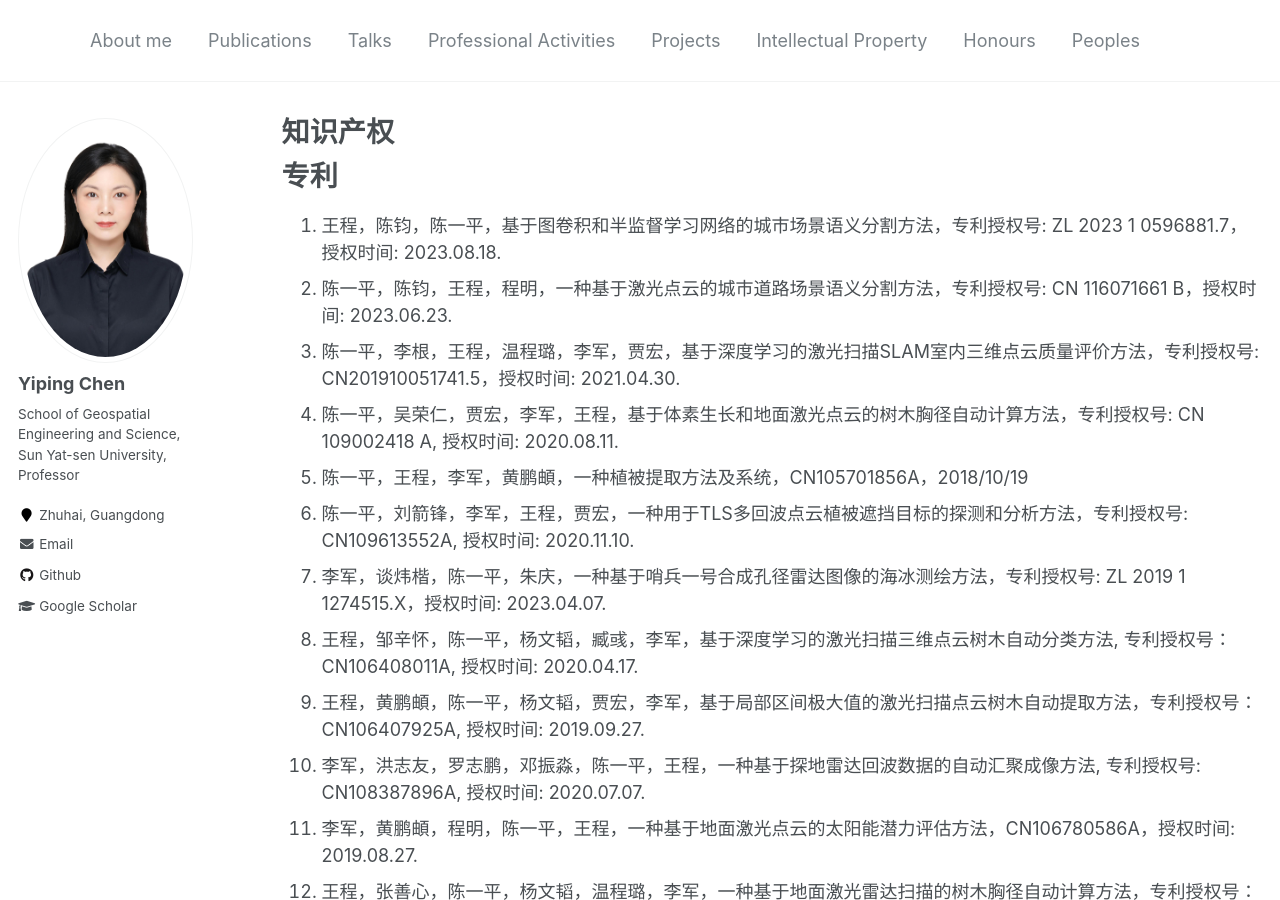
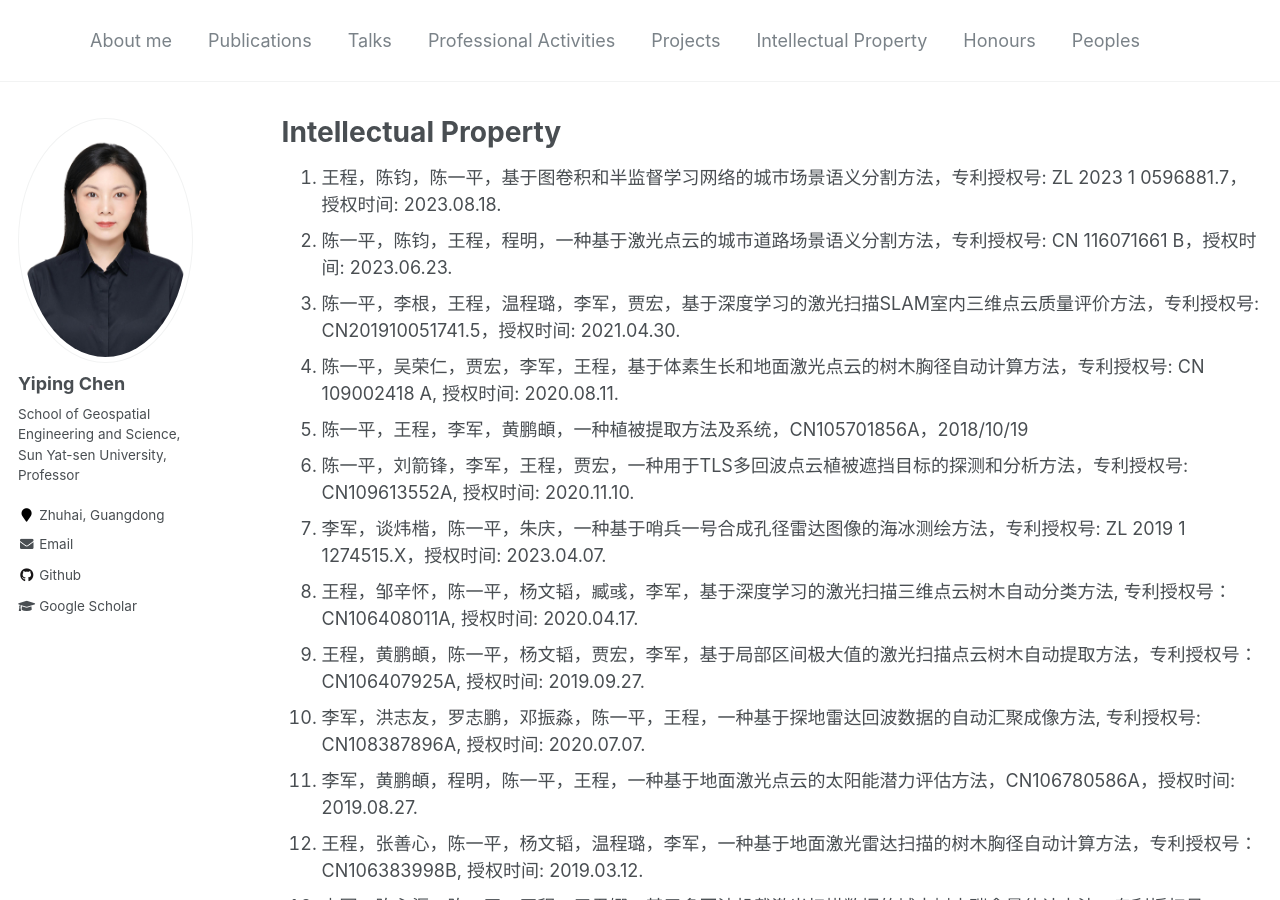
Before and after one commit to gorgeouseping/HomepageEn, a Jekyll site: the page built from _pages/IntellectualP.md, in a window 1280 px wide and 900 px high. Built offline with Jekyll 4.4.1, drawn with Linux system fonts in a browser that asks for light colours.

Commit message:
Update IntellectualP.md

```diff
--- a/_pages/IntellectualP.md
+++ b/_pages/IntellectualP.md
@@ -1,13 +1,12 @@
 ---
 layout: archive
-title: "知识产权"
+title: "Intellectual Property"
 permalink: /IntellectualP/
 author_profile: true
 redirect_from:
   - /resume
 ---
 
-# 专利
 1. 王程，陈钧，陈一平，基于图卷积和半监督学习网络的城市场景语义分割方法，专利授权号: ZL 2023 1 0596881.7，授权时间: 2023.08.18.
 2.	陈一平，陈钧，王程，程明，一种基于激光点云的城市道路场景语义分割方法，专利授权号: CN 116071661 B，授权时间: 2023.06.23.
 3.	陈一平，李根，王程，温程璐，李军，贾宏，基于深度学习的激光扫描SLAM室内三维点云质量评价方法，专利授权号: CN201910051741.5，授权时间: 2021.04.30.
```
